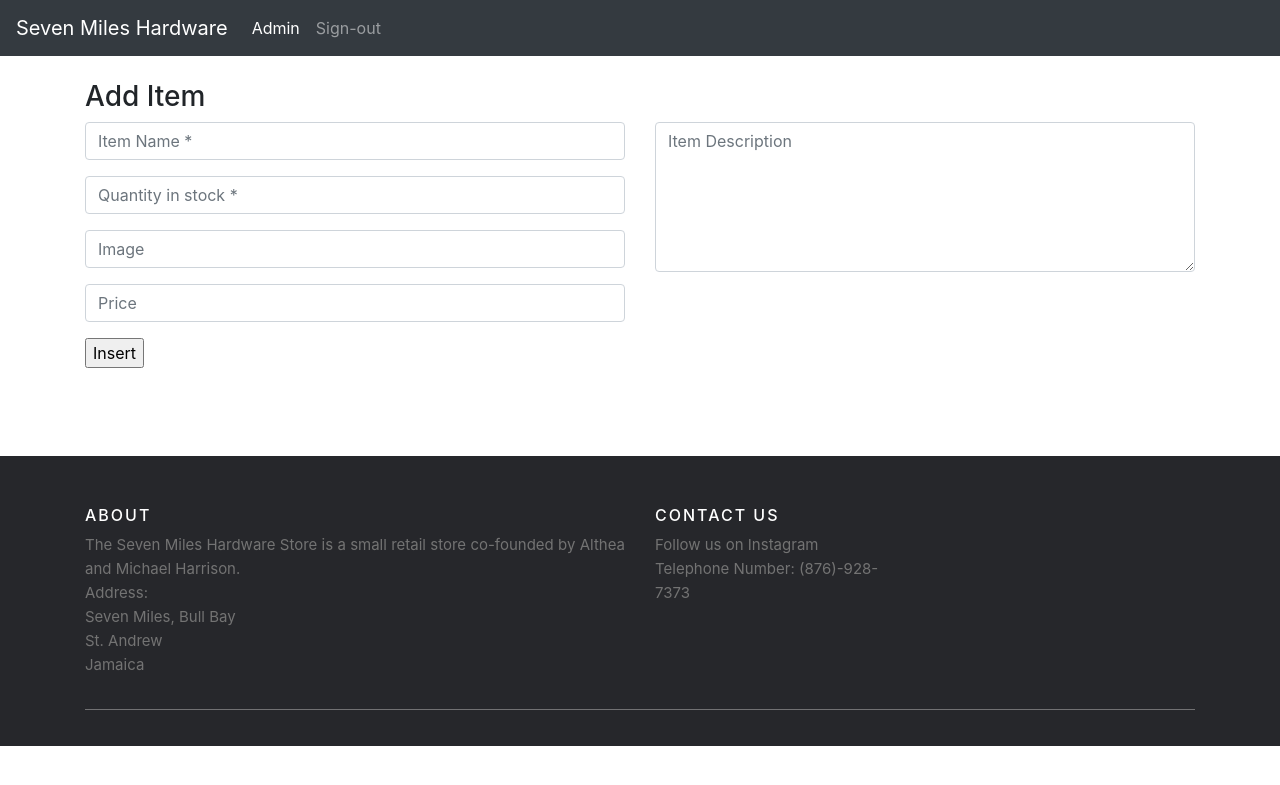
After one commit to D3nizG/COMP2140-GROUP-PROJECT, a PHP site: page /admin.php in a window 1280 px wide. The commit adds this page. Shown: the top 785 px of the page. Run offline with PHP 8.4, Linux system fonts and the light colour scheme; some libraries are stand-ins or nearby versions.

Commit message:
Demo 2.0

```diff
--- a/htmls/footer.html
+++ b/htmls/footer.html
@@ -170,49 +170,24 @@
 				<div class="row">
 					<div class="col-sm-12 col-md-6">
 						<h6>About</h6>
-						<p class="text-justify">Scanfcode.com <i>CODE WANTS TO BE SIMPLE </i> is an initiative  to help the upcoming programmers with the code. Scanfcode focuses on providing the most efficient code or snippets as the code wants to be simple. We will help programmers build up concepts in different programming languages that include C, C++, Java, HTML, CSS, Bootstrap, JavaScript, PHP, Android, SQL and Algorithm.</p>
+						<p class="text-justify">
+						  The Seven Miles Hardware Store is a small retail store co-founded by Althea and Michael Harrison.<br>
+						  Address:<br>
+						  Seven Miles, Bull Bay<br>
+						  St. Andrew<br>
+						  Jamaica
+						</p>
 					</div>
 
 					<div class="col-xs-6 col-md-3">
-						<h6>Categories</h6>
+						<h6>Contact Us</h6>
 						<ul class="footer-links">
-							<li><a href="http://scanfcode.com/category/c-language/">C</a></li>
-							<li><a href="http://scanfcode.com/category/front-end-development/">UI Design</a></li>
-							<li><a href="http://scanfcode.com/category/back-end-development/">PHP</a></li>
-							<li><a href="http://scanfcode.com/category/templates/">Templates</a></li>
-						</ul>
-					</div>
-
-					<div class="col-xs-6 col-md-3">
-						<h6>Quick Links</h6>
-						<ul class="footer-links">
-							<li><a href="http://scanfcode.com/about/">About Us</a></li>
-							<li><a href="http://scanfcode.com/contact/">Contact Us</a></li>
-							<li><a href="http://scanfcode.com/contribute-at-scanfcode/">Contribute</a></li>
-							<li><a href="http://scanfcode.com/privacy-policy/">Privacy Policy</a></li>
-							<li><a href="http://scanfcode.com/sitemap/">Sitemap</a></li>
+						  <li><a href="https://instagram.com/sevenmileshardware">Follow us on Instagram</a></li>
+						  <li>Telephone Number: (876)-928-7373</li>
 						</ul>
 					</div>
 				</div>
 				<hr>
-			</div>
-			<div class="container">
-				<div class="row">
-					<div class="col-md-8 col-sm-6 col-xs-12">
-						<p class="copyright-text">Copyright &copy; 2017 All Rights Reserved by
-							<a href="#">Scanfcode</a>.
-						</p>
-					</div>
-
-					<div class="col-md-4 col-sm-6 col-xs-12">
-						<ul class="social-icons">
-							<li><a class="facebook" href="#"><i class="fa fa-facebook"></i></a></li>
-							<li><a class="twitter" href="#"><i class="fa fa-twitter"></i></a></li>
-							<li><a class="dribbble" href="#"><i class="fa fa-dribbble"></i></a></li>
-							<li><a class="linkedin" href="#"><i class="fa fa-linkedin"></i></a></li>
-						</ul>
-					</div>
-				</div>
 			</div>
 		</footer>
 
--- /dev/null
+++ b/php/admin.php
@@ -0,0 +1,74 @@
+<?php
+
+session_start();
+
+require_once ('./includes/item-processor-inc.php');
+require_once ('./includes/cart-inc.php');
+
+?>
+
+
+<!DOCTYPE html>
+<html>
+    <head>
+		<?php include("../htmls/header.html");?>
+	</head>
+
+    <body>
+
+		<!--  NAV BAR  -->
+		<div class="navbar navbar-expand-md navbar-dark bg-dark mb-4" role="navigation">
+			<a class="navbar-brand" href="#">Seven Miles Hardware</a>
+
+			<div class="collapse navbar-collapse" id="navbarCollapse">
+				<ul class="navbar-nav mr-auto">
+					<li class="nav-item active">
+						<a class="nav-link" href="admin.php">Admin</a>
+					</li>
+					<li class="nav-item">
+						<a class="nav-link" href="logout.php">Sign-out</a>
+					</li>
+				</ul>
+			</div>
+		</div>
+
+
+		<div class="container contact-form">
+            <form method="post" action="includes/add-item.php">
+                <h3>Add Item</h3>
+				<div class="row">
+                    <div class="col-md-6">
+                        <div class="form-group">
+                            <input type="text" name="name" class="form-control" placeholder="Item Name *" value="" />
+                        </div>
+
+                        <div class="form-group">
+                            <input type="number" name="quantity" class="form-control" placeholder="Quantity in stock *" value="" />
+                        </div>
+
+						<div class="form-group">
+                            <input type="text" name="image" class="form-control" placeholder="Image" value="" />
+                        </div>
+
+                        <div class="form-group">
+                            <input type="number" name="price" class="form-control" placeholder="Price" value="" />
+                        </div>
+
+                        <div class="form-group">
+                            <input type="submit" name="btnSubmit" class="btnContact" value="Insert" />
+                        </div>
+
+                    </div>
+                    <div class="col-md-6">
+                        <div class="form-group">
+                            <textarea name="desc" class="form-control" placeholder="Item Description" style="width: 100%; height: 150px;"></textarea>
+                        </div>
+                    </div>
+				</div>
+            </form>
+		</div>
+
+
+		<?php include("../htmls/footer.html");?>
+	</body>
+</html>
```
Also changed, not shown: php/includes/add-item.php (added, +46 -0 lines), php/includes/login-inc.php (+12 -3 lines).
